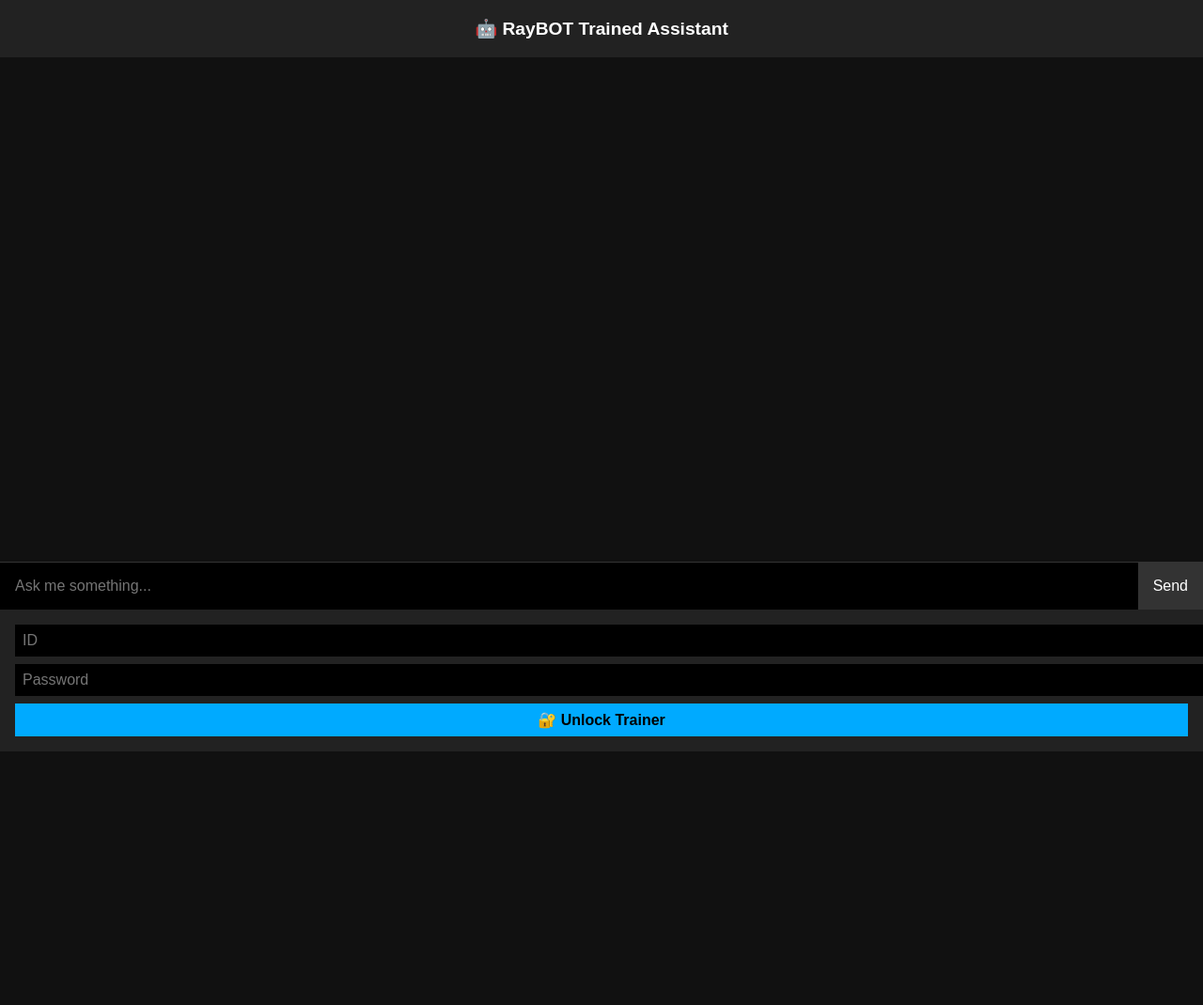
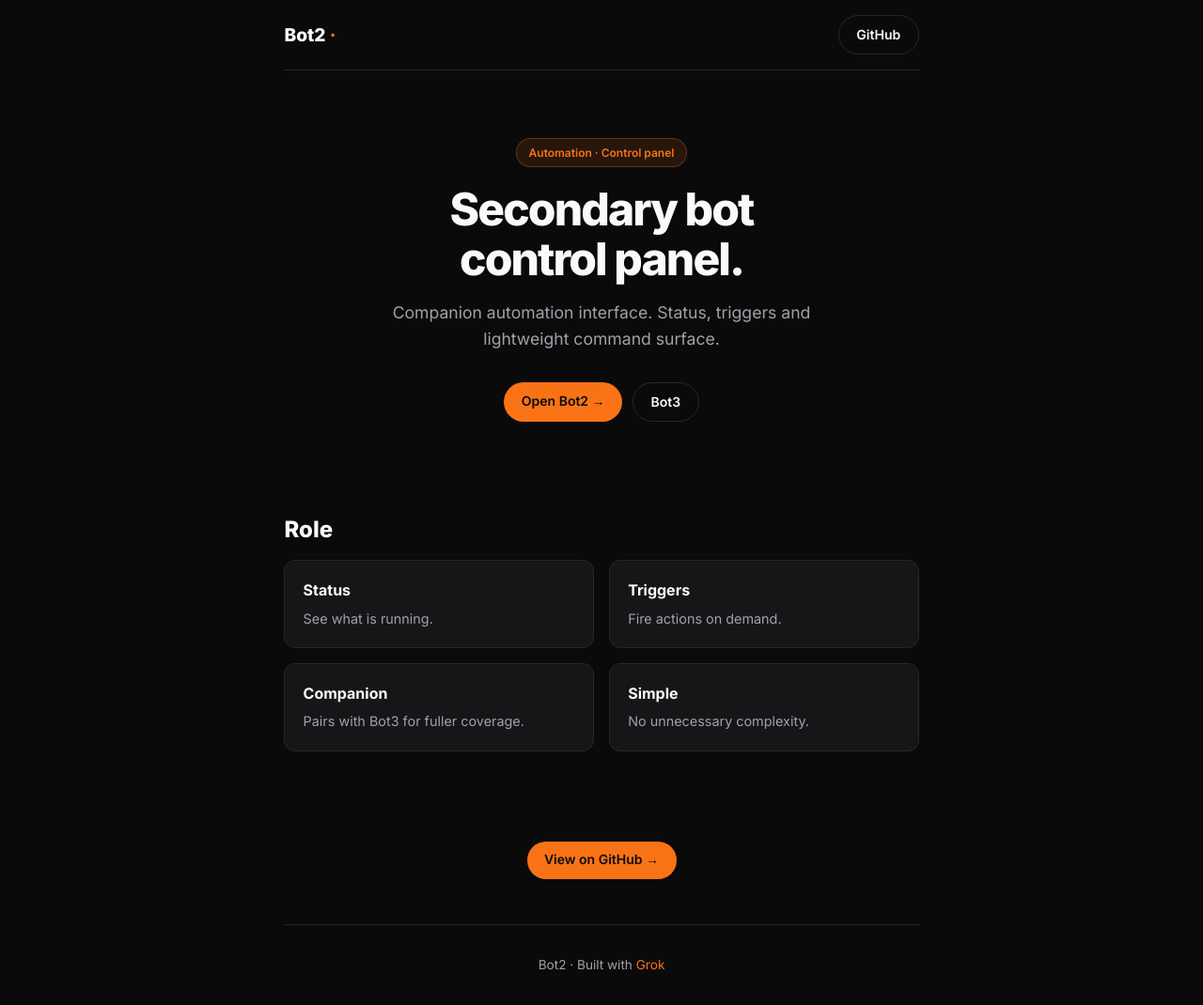
Before and after one commit to ram133/bot2, a plain HTML site: page index.html in a window 1280 px wide. Shown: the whole page at 94% size. Before the commit the page ends 800 px from the top, so only its background shows below. Drawn offline with Linux system fonts and the light colour scheme.

Commit message:
Product rebuild: Bot2 — secondary automation control panel

```diff
--- a/index.html
+++ b/index.html
@@ -1,172 +1,58 @@
 <!DOCTYPE html>
 <html lang="en">
 <head>
- <meta charset="UTF-8" />
- <meta name="viewport" content="width=device-width, initial-scale=1.0"/>
- <meta name="theme-color" content="#000000"/>
- <title>RayBOT Trained Assistant</title>
- <link rel="manifest" href="manifest.json" />
- <style>
-   body { margin: 0; font-family: sans-serif; background: #111; color: #fff; display: flex; flex-direction: column; height: 100vh; }
-   header { background: #222; padding: 1em; text-align: center; font-size: 1.2em; font-weight: bold; }
-   #chat { flex: 1; padding: 1em; overflow-y: auto; }
-   .msg { margin: .5em 0; }
-   .user { text-align: right; color: #0f0; }
-   .bot { text-align: left; color: #0af; }
-   form { display: flex; border-top: 1px solid #333; }
-   input, button { font-size: 1em; }
-   input { flex: 1; padding: 1em; border: none; background: #000; color: #fff; }
-   button { background: #333; color: #fff; padding: 1em; border: none; }
-   #trainer, #auth { background: #222; padding: 1em; display: none; flex-direction: column; gap: .5em; }
-   #trainer input, #auth input { width: 100%; padding: 0.5em; }
-   #trainer button, #auth button { background: #0af; border: none; padding: 0.5em; color: #000; font-weight: bold; }
- </style>
+  <meta charset="UTF-8" />
+  <meta name="viewport" content="width=device-width, initial-scale=1.0" />
+  <title>Bot2 — Automation control panel</title>
+  <meta name="theme-color" content="#0a0a0b" />
+  <link href="https://fonts.googleapis.com/css2?family=Inter:wght@400;500;600;700;800&display=swap" rel="stylesheet" />
+  <style>
+    :root{--bg:#0a0a0b;--card:#161618;--border:#27272a;--text:#fafafa;--muted:#a1a1aa;--accent:#f97316;--font:'Inter',system-ui,sans-serif}
+    *{box-sizing:border-box;margin:0;padding:0}body{font-family:var(--font);background:var(--bg);color:var(--text);line-height:1.6}
+    .container{max-width:720px;margin:0 auto;padding:0 1.4rem}
+    nav{padding:1rem 0;border-bottom:1px solid var(--border);display:flex;justify-content:space-between;align-items:center}
+    .logo{font-weight:800;font-size:1.2rem;text-decoration:none;color:var(--text)}.logo span{color:var(--accent)}
+    .btn{display:inline-flex;padding:.55rem 1.15rem;border-radius:999px;font-weight:600;font-size:.875rem;text-decoration:none}
+    .btn-primary{background:var(--accent);color:#0a0a0b}.btn-ghost{border:1px solid var(--border);color:var(--text)}
+    .hero{padding:4.5rem 0 3rem;text-align:center}
+    .badge{display:inline-block;background:rgba(249,115,22,.12);border:1px solid rgba(249,115,22,.3);color:var(--accent);font-size:.75rem;font-weight:600;padding:.3rem .8rem;border-radius:999px;margin-bottom:1.2rem}
+    h1{font-size:clamp(2.1rem,5vw,3rem);font-weight:800;letter-spacing:-.04em;line-height:1.1;margin-bottom:1rem}
+    .hero p{color:var(--muted);font-size:1.1rem;max-width:480px;margin:0 auto 2rem}
+    .cta{display:flex;gap:.7rem;justify-content:center;flex-wrap:wrap}
+    section{padding:3rem 0}h2{font-size:1.5rem;font-weight:800;margin-bottom:.8rem}
+    .grid{display:grid;grid-template-columns:1fr 1fr;gap:1rem}@media(max-width:520px){.grid{grid-template-columns:1fr}}
+    .card{background:var(--card);border:1px solid var(--border);border-radius:12px;padding:1.2rem}.card h3{font-size:1rem;margin-bottom:.3rem}.card p{color:var(--muted);font-size:.9rem}
+    footer{border-top:1px solid var(--border);padding:2rem 0;text-align:center;color:var(--muted);font-size:.85rem}footer a{color:var(--accent);text-decoration:none}
+  </style>
 </head>
 <body>
- <header>🤖 RayBOT Trained Assistant</header>
- <div id="chat"></div>
- <form id="form">
-   <input id="input" autocomplete="off" placeholder="Ask me something..." />
-   <button type="submit">Send</button>
- </form>
-
- <div id="auth">
-   <input id="idInput" placeholder="ID" />
-   <input id="pwInput" type="password" placeholder="Password" />
-   <button onclick="checkAuth()">🔐 Unlock Trainer</button>
- </div>
-
- <div id="trainer">
-   <input id="trainQ" placeholder="If user says..." />
-   <input id="trainA" placeholder="RayBOT should reply..." />
-   <button onclick="train()">➕ Save Response</button>
- </div>
-
- <script>
-   const input = document.getElementById('input');
-   const chat = document.getElementById('chat');
-   const form = document.getElementById('form');
-   const trainQ = document.getElementById('trainQ');
-   const trainA = document.getElementById('trainA');
-   const idInput = document.getElementById('idInput');
-   const pwInput = document.getElementById('pwInput');
-   const trainer = document.getElementById('trainer');
-   const auth = document.getElementById('auth');
-
-   // Show login form on load
-   window.addEventListener('load', () => {
-     auth.style.display = 'flex';
-   });
-
-   // Login credentials
-   const ADMIN_ID = "1";
-   const ADMIN_PASSWORD = "2";
-
-   function checkAuth() {
-     if (idInput.value === ADMIN_ID && pwInput.value === ADMIN_PASSWORD) {
-       auth.style.display = 'none';
-       trainer.style.display = 'flex';
-     } else {
-       alert("❌ Invalid ID or password.");
-       idInput.value = '';
-       pwInput.value = '';
-     }
-   }
-
-   let history = JSON.parse(localStorage.getItem('chat') || '[]');
-   let memory = JSON.parse(localStorage.getItem('memory') || '{}');
-
-   function addMessage(text, sender) {
-     const div = document.createElement('div');
-     div.className = 'msg ' + sender;
-     div.textContent = text;
-     chat.appendChild(div);
-     chat.scrollTop = chat.scrollHeight;
-   }
-
-   function respond(msg) {
-     const lower = msg.toLowerCase();
-     for (let q in memory) {
-       if (lower.includes(q.toLowerCase())) return memory[q];
-     }
-
-     // Default responses
-     if (lower.includes('hello') || lower.includes('hi')) return "Hi there! How can I help you?";
-     if (lower.includes('time')) return `Current time is ${new Date().toLocaleTimeString()}.`;
-     if (lower.includes('date')) return `Today's date is ${new Date().toLocaleDateString()}.`;
-     if (lower.includes('who are you')) return "I'm RayBOT, your offline assistant.";
-     if (lower.includes('help')) return "You can teach me, if you're authorized.";
-     return "Sorry, I don't understand that yet.";
-   }
-
-   function save() {
-     localStorage.setItem('chat', JSON.stringify(history));
-     localStorage.setItem('memory', JSON.stringify(memory));
-   }
-
-   function train() {
-     const question = trainQ.value.trim().toLowerCase();
-     const answer = trainA.value.trim();
-     if (question && answer) {
-       memory[question] = answer;
-       trainQ.value = '';
-       trainA.value = '';
-       alert('✅ Saved! I will now respond to that.');
-       save();
-     }
-   }
-
-   history.forEach(([text, sender]) => addMessage(text, sender));
-
-   form.onsubmit = e => {
-     e.preventDefault();
-     const text = input.value.trim();
-     if (!text) return;
-     history.push([text, 'user']);
-     addMessage(text, 'user');
-     input.value = '';
-     const reply = respond(text);
-     history.push([reply, 'bot']);
-     setTimeout(() => addMessage(reply, 'bot'), 500);
-     save();
-   };
- </script>
-
- <script>
-   // Register Service Worker
-   if ('serviceWorker' in navigator) {
-     const swCode = `
-       self.addEventListener('install', e => {
-         e.waitUntil(caches.open('raybot').then(cache => {
-           return cache.addAll(['./']);
-         }));
-         self.skipWaiting();
-       });
-       self.addEventListener('fetch', e => {
-         e.respondWith(
-           caches.match(e.request).then(response => response || fetch(e.request))
-         );
-       });
-     `;
-     const blob = new Blob([swCode], { type: 'application/javascript' });
-     const swURL = URL.createObjectURL(blob);
-     navigator.serviceWorker.register(swURL);
-   }
- </script>
-
- <script>
-   // Inline Manifest (no icon)
-   const manifest = {
-     name: "RayBOT",
-     short_name: "RayBOT",
-     start_url: "./",
-     display: "standalone",
-     background_color: "#000000",
-     theme_color: "#000000"
-   };
-   const blob = new Blob([JSON.stringify(manifest)], {type: 'application/json'});
-   const manifestURL = URL.createObjectURL(blob);
-   document.querySelector('link[rel="manifest"]').setAttribute('href', manifestURL);
- </script>
+  <div class="container">
+    <nav>
+      <a href="./" class="logo">Bot2 <span>·</span></a>
+      <a href="https://github.com/ram133/bot2" class="btn btn-ghost" target="_blank">GitHub</a>
+    </nav>
+    <header class="hero">
+      <div class="badge">Automation · Control panel</div>
+      <h1>Secondary bot<br>control panel.</h1>
+      <p>Companion automation interface. Status, triggers and lightweight command surface.</p>
+      <div class="cta">
+        <a href="https://github.com/ram133/bot2" class="btn btn-primary" target="_blank">Open Bot2 →</a>
+        <a href="https://ram133.github.io/bot3/" class="btn btn-ghost">Bot3</a>
+      </div>
+    </header>
+    <section>
+      <h2>Role</h2>
+      <div class="grid">
+        <div class="card"><h3>Status</h3><p>See what is running.</p></div>
+        <div class="card"><h3>Triggers</h3><p>Fire actions on demand.</p></div>
+        <div class="card"><h3>Companion</h3><p>Pairs with Bot3 for fuller coverage.</p></div>
+        <div class="card"><h3>Simple</h3><p>No unnecessary complexity.</p></div>
+      </div>
+    </section>
+    <section style="text-align:center;padding-bottom:3rem">
+      <a href="https://github.com/ram133/bot2" class="btn btn-primary" target="_blank">View on GitHub →</a>
+    </section>
+    <footer><p>Bot2 · Built with <a href="https://x.ai">Grok</a></p></footer>
+  </div>
 </body>
 </html>
```
Also changed, not shown: 1 other file.
